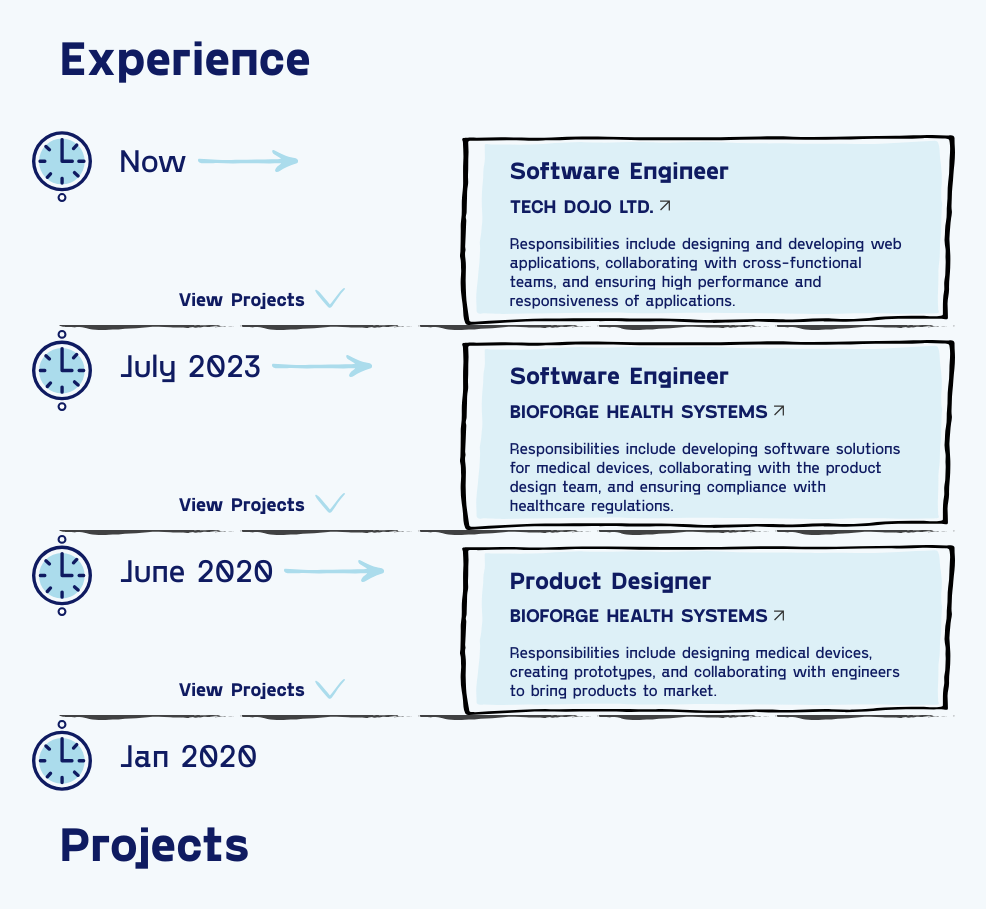
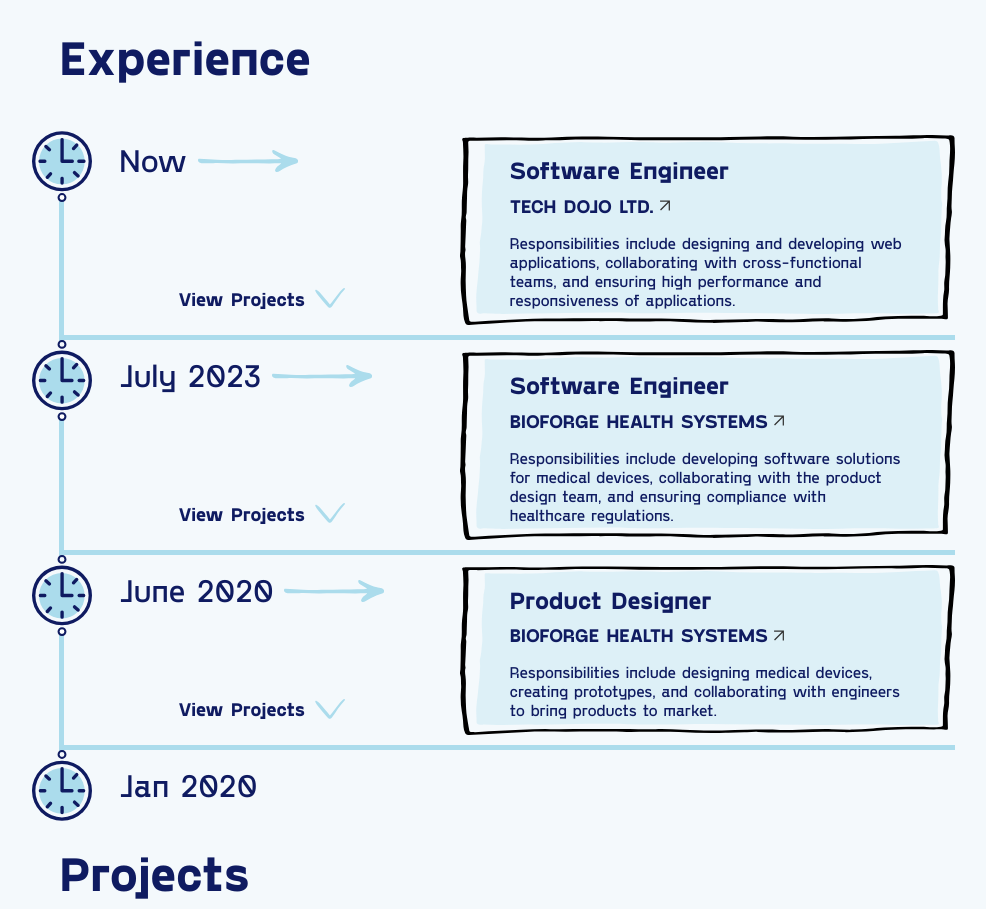
Before and after one commit to AbrarChowdhury/next-portfolio, a Next.js app: page / in a window 1280 px wide. Shown: the part 1220-2129 px from the top of the page, without its empty margins (133-1119 px from the left). Built offline with nearby package versions, Linux system fonts and the light colour scheme; grey boxes are pictures that could not be loaded.

Commit message:
make normal

```diff
--- a/components/experience/ExperienceItem.js
+++ b/components/experience/ExperienceItem.js
@@ -24,7 +24,9 @@ const ExperienceItem = ({
   }, [isCollapsed])
 
   return (
-    <div className='experienceContainer' style={{ borderImage: "url(hor_line.svg) 23 round"}}>
+    <div className='experienceContainer'
+    // style={{ borderImage: "url(hor_line.svg) 19 round"}}
+    >
       <img
         src={date == "Now" ? "clock_start.svg" : "clock.svg"}
         width='60px'
--- a/styles/globals.css
+++ b/styles/globals.css
@@ -69,6 +69,7 @@ a {
   position: relative;
   border-bottom: 5px solid #abdcec;
   border-left: 5px solid #abdcec;
+  padding-bottom: 10px;
 }
 .lastClockContainer {
   position: relative;
```
